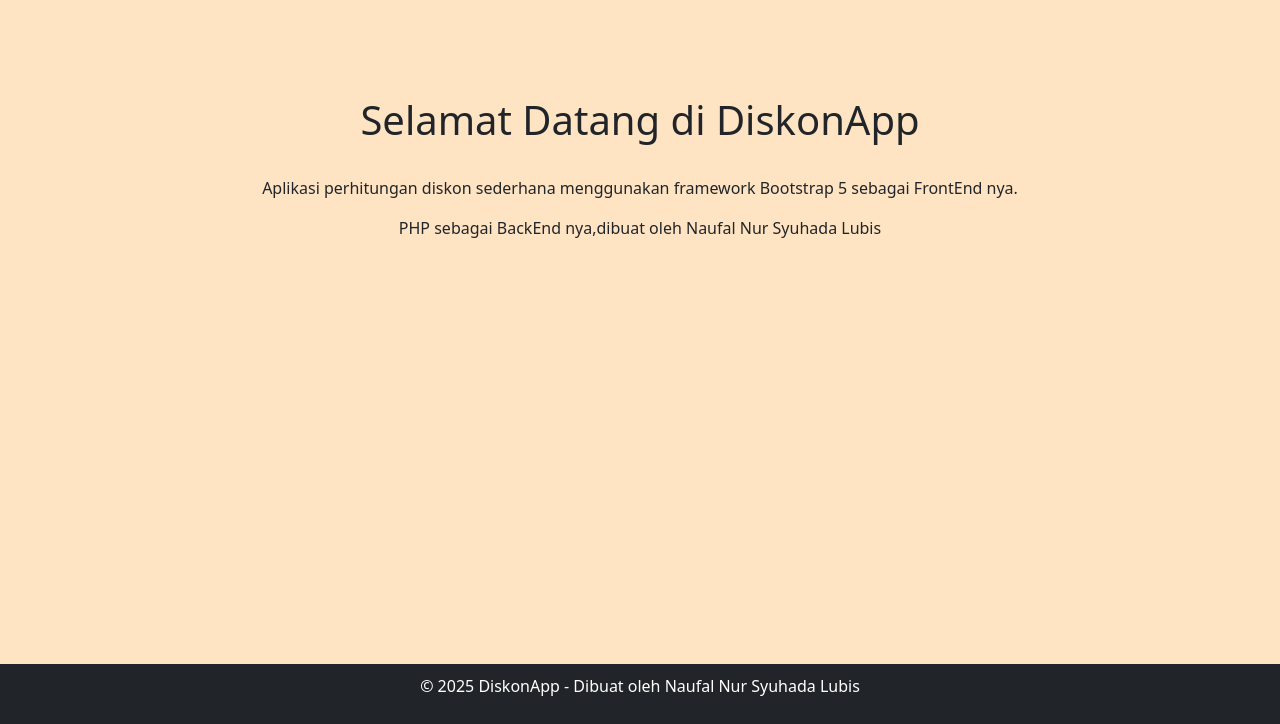
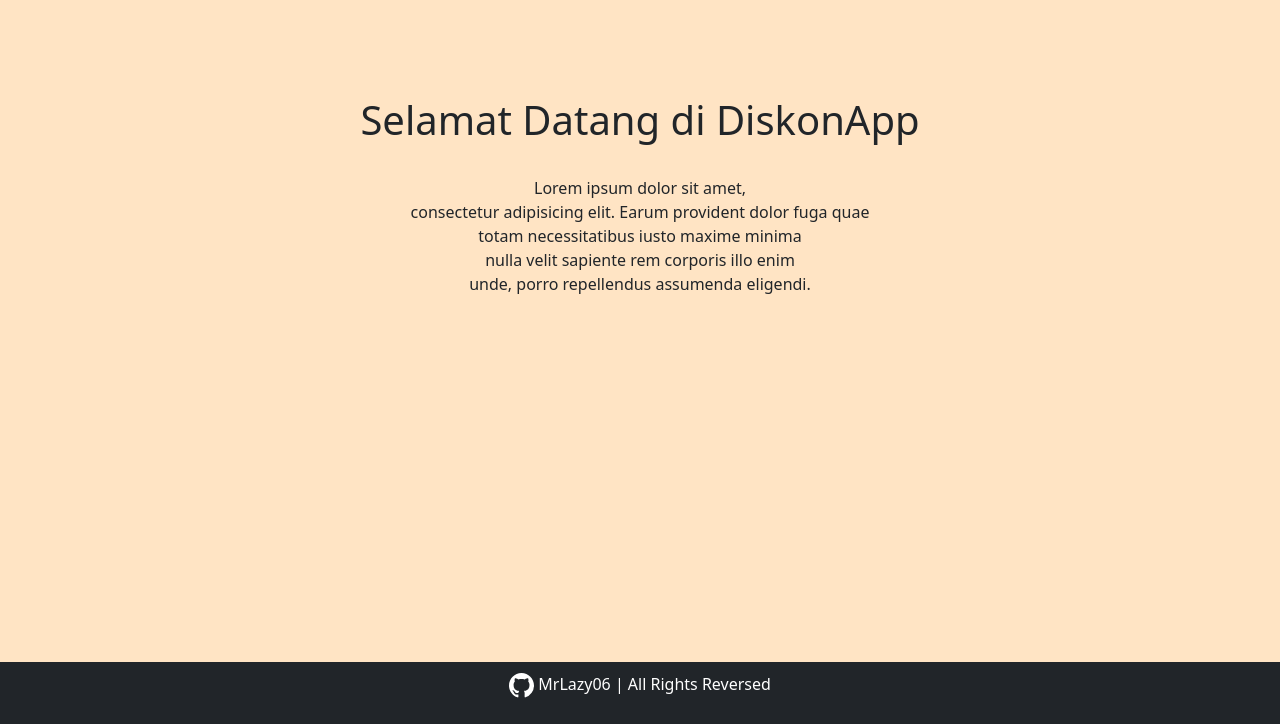
Before and after one commit to MrLazy06/UKK-diskonapp, a PHP site: page /index.php in a window 1280 px wide. Shown: the part 76-800 px from the top of the page. Run offline with PHP 8.4, Linux system fonts and the light colour scheme.

Commit message:
pembaruan index,footer, dan header.

```diff
--- a/includes/footer.php
+++ b/includes/footer.php
@@ -1,7 +1,9 @@
 </div> <!-- Penutup container -->
 
 <div class="footer sticky-bottom">
-    <p>&copy; <?php echo date("Y"); ?> DiskonApp - Dibuat oleh Naufal Nur Syuhada Lubis</p>
+    <p><a class="text-reset" href="https://github.com/MrLazy06"><svg xmlns="http://www.w3.org/2000/svg" width="25" height="25" fill="currentColor" class="bi bi-github" viewBox="0 0 16 16">
+                <path d="M8 0C3.58 0 0 3.58 0 8c0 3.54 2.29 6.53 5.47 7.59.4.07.55-.17.55-.38 0-.19-.01-.82-.01-1.49-2.01.37-2.53-.49-2.69-.94-.09-.23-.48-.94-.82-1.13-.28-.15-.68-.52-.01-.53.63-.01 1.08.58 1.23.82.72 1.21 1.87.87 2.33.66.07-.52.28-.87.51-1.07-1.78-.2-3.64-.89-3.64-3.95 0-.87.31-1.59.82-2.15-.08-.2-.36-1.02.08-2.12 0 0 .67-.21 2.2.82.64-.18 1.32-.27 2-.27s1.36.09 2 .27c1.53-1.04 2.2-.82 2.2-.82.44 1.1.16 1.92.08 2.12.51.56.82 1.27.82 2.15 0 3.07-1.87 3.75-3.65 3.95.29.25.54.73.54 1.48 0 1.07-.01 1.93-.01 2.2 0 .21.15.46.55.38A8.01 8.01 0 0 0 16 8c0-4.42-3.58-8-8-8" />
+            </svg></a> MrLazy06 | All Rights Reversed</p>
 </div>
 <script src="https://cdn.jsdelivr.net/npm/bootstrap@5.3.3/dist/js/bootstrap.bundle.min.js" integrity="sha384-YvpcrYf0tY3lHB60NNkmXc5s9fDVZLESaAA55NDzOxhy9GkcIdslK1eN7N6jIeHz" crossorigin="anonymous"></script>
 </body>
--- a/includes/header.php
+++ b/includes/header.php
@@ -49,7 +49,7 @@
             </button>
             <div class="collapse navbar-collapse" id="navbarNav">
                 <ul class="navbar-nav">
-                    <li class="nav-item"><a class="nav-link" href="/diskonapp/index.php"><svg xmlns="http://www.w3.org/2000/svg" width="25" height="25" fill="currentColor" class="bi bi-house-door" viewBox="0 0 16 16">
+                    <li class="nav-item"><a class="nav-link" href="/diskonapp/"><svg xmlns="http://www.w3.org/2000/svg" width="25" height="25" fill="currentColor" class="bi bi-house-door" viewBox="0 0 16 16">
                                 <path d="M8.354 1.146a.5.5 0 0 0-.708 0l-6 6A.5.5 0 0 0 1.5 7.5v7a.5.5 0 0 0 .5.5h4.5a.5.5 0 0 0 .5-.5v-4h2v4a.5.5 0 0 0 .5.5H14a.5.5 0 0 0 .5-.5v-7a.5.5 0 0 0-.146-.354L13 5.793V2.5a.5.5 0 0 0-.5-.5h-1a.5.5 0 0 0-.5.5v1.293zM2.5 14V7.707l5.5-5.5 5.5 5.5V14H10v-4a.5.5 0 0 0-.5-.5h-3a.5.5 0 0 0-.5.5v4z" />
                             </svg></a></li>
                     <li class="nav-item"><a class="nav-link" href="/diskonapp/katalog/"><svg xmlns="http://www.w3.org/2000/svg" width="25" height="25" fill="currentColor" class="bi bi-book" viewBox="0 0 16 16">
--- a/index.php
+++ b/index.php
@@ -6,9 +6,7 @@
     <br>
     <h1>Selamat Datang di DiskonApp</h1>
     <br>
-    <p>Aplikasi perhitungan diskon sederhana menggunakan framework Bootstrap 5 sebagai FrontEnd nya.</p>
-    <p>PHP sebagai BackEnd nya,dibuat oleh Naufal Nur Syuhada Lubis</p>
-    <br>
+    <p>Lorem ipsum dolor sit amet, <br> consectetur adipisicing elit. Earum provident dolor fuga quae <br> totam necessitatibus iusto maxime minima <br> nulla velit sapiente rem corporis illo enim <br> unde, porro repellendus assumenda eligendi.</p>
 </div>
 
 <?php include("includes/footer.php"); ?>
```
